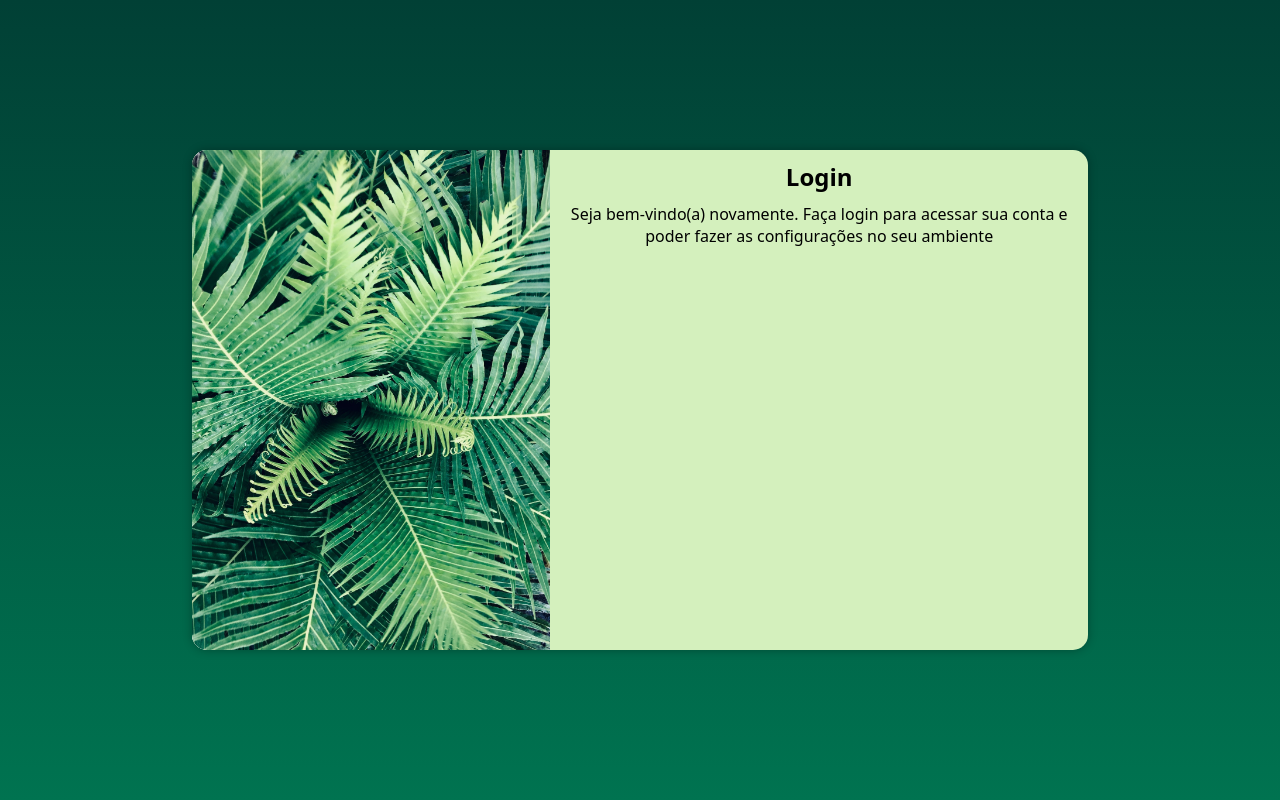
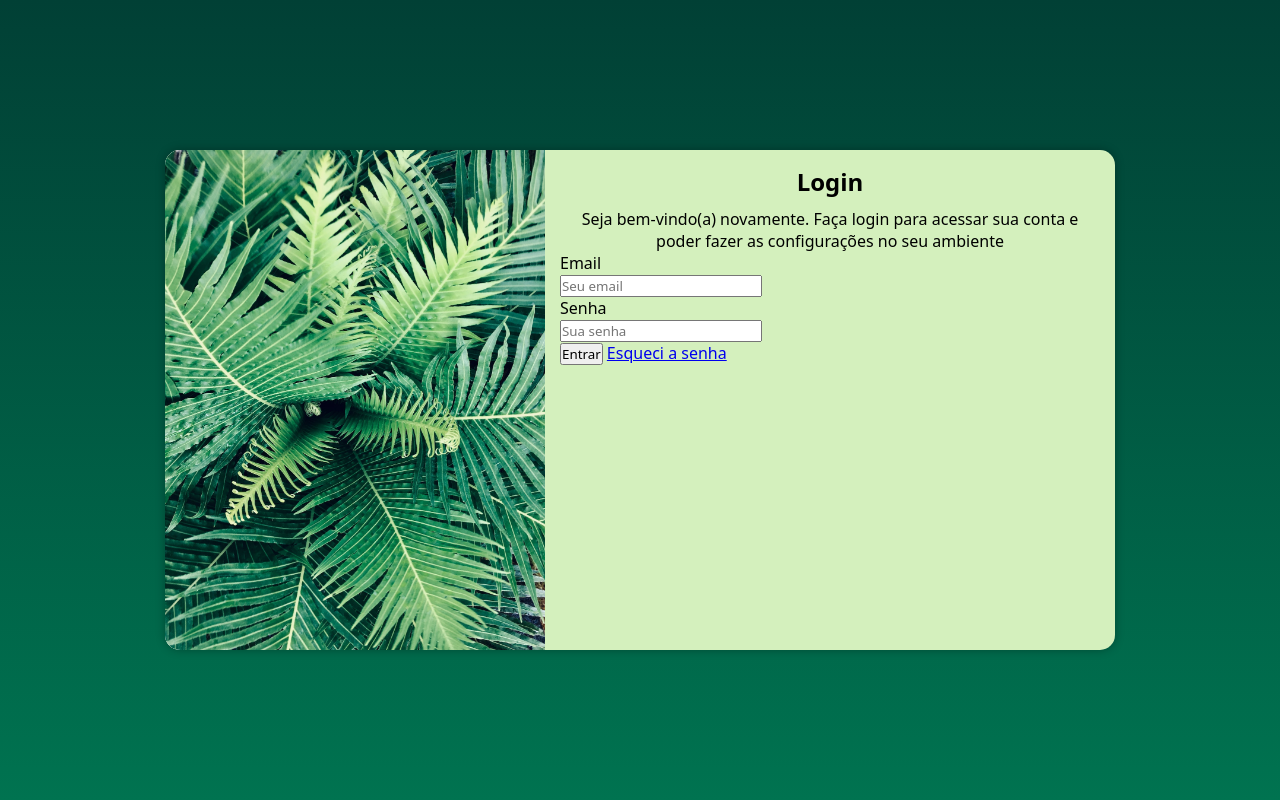
Before and after one commit to KelvinAlves28/projeto-login, a PHP site: page / in a window 1280 px wide. Run offline with PHP 8.4, Linux system fonts and the light colour scheme.

Commit message:
colocando formulario

```diff
--- a/estilos/mediaquery.css
+++ b/estilos/mediaquery.css
@@ -15,18 +15,22 @@ Grandes telas: acima de 1200px
         background-image: linear-gradient(to top, #007350, #014035);
     }
     section#login{
-        width: 80vw;
+        width: 700px;
     }
 
     section#login > div#imagem{
-        float: left;
+        float: right;
         width: 30%;
         height: 100%;
     }
 
     section#login > div#formulario{
-        float: right;
+        float: left;
         width: 70%;
+    }
+
+    div#formulario > p{
+        font-size: 1em;
     }
 
 }
@@ -37,7 +41,7 @@ Grandes telas: acima de 1200px
     }
 
     section#login{
-        width: 70vw;
+        width: 950px;
     }
 
     section#login > div#imagem{
@@ -50,4 +54,8 @@ Grandes telas: acima de 1200px
         float: right;
         width: 60%;
     }
+
+    div#formulario > p{
+        font-size: 1em;
+    }
 }
--- a/estilos/style.css
+++ b/estilos/style.css
@@ -19,7 +19,7 @@ body, html{
 }
 
 main{
-    position: absolute;
+    position: relative;
     width: 100vw;
     height: 100vh;
 }
@@ -44,18 +44,19 @@ section#login > div#imagem{
     display: block;
     background: white url(../imagens/img\ projeto\ final.jpg) no-repeat fixed center center;
     background-size: cover;
-    height: 200px;
+    height: 150px;
 }
 
-h1{
+div#formulario > h1{
     text-align: center;
-    padding-bottom: 10px;
+    margin-bottom: 10px;
 }
-p{
+div#formulario > p{
+    font-size: 0.8em;
     text-align: center;
 }
 
 section#login > div#formulario{
     display: block;
-    padding: 10px;
+    padding: 15px;
 }
--- a/index.html
+++ b/index.html
@@ -6,6 +6,7 @@
     <title>Login</title>
     <link rel="stylesheet" href="estilos/style.css">
     <link rel="stylesheet" href="estilos/mediaquery.css">
+    <link rel="stylesheet" href="https://fonts.googleapis.com/css2?family=Material+Symbols+Outlined:opsz,wght,FILL,GRAD@20..48,100..700,0..1,-50..200" />
 </head>
 <body>
     <main>
@@ -17,7 +18,16 @@
                 <h1>Login</h1>
                 <p>Seja bem-vindo(a) novamente. Faça login para acessar sua conta e poder fazer as configurações no seu ambiente</p>
                 <form action="login.php" method="post">
-
+                    <p>Email</p>
+                    <div class="campo">
+                        <input type="email" name="login" id="idlogin" placeholder="Seu email" autocomplete="email" required maxlength="30">
+                    </div>
+                    <p>Senha</p>
+                    <div class="campo">
+                        <input type="password" name="senha" id="idsenha" placeholder="Sua senha" autocomplete="current-password" required minlength="8" maxlength="60">
+                    </div>
+                    <input type="submit" value="Entrar">
+                    <a href="esqueci.html">Esqueci a senha</a>
                 </form>
             </div>
         </section>
```
